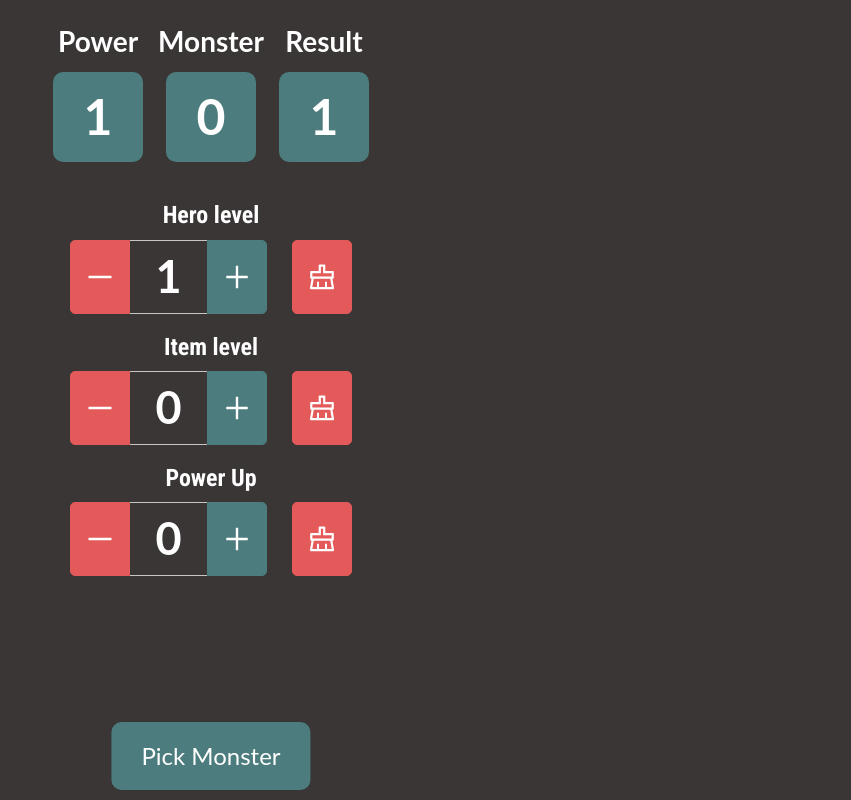
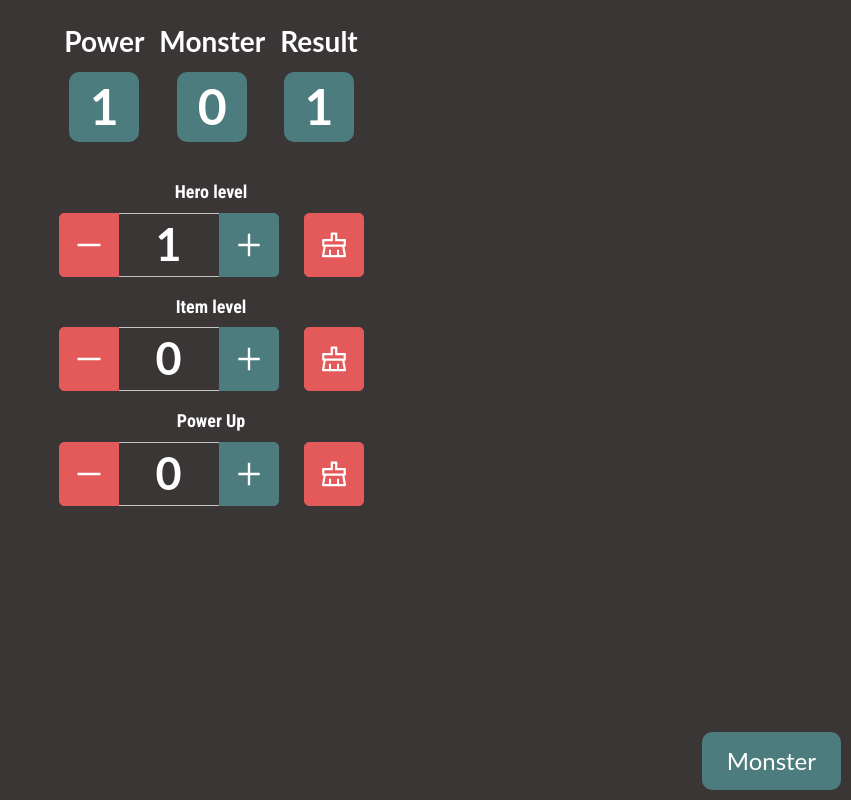
Before and after one commit to VitaliyZavgorodniy/manchkin-game-ui, a Next.js app: page / in a window 1280 px wide. Shown: the whole page, without its empty margins (429-1280 px from the left). Built offline with nearby package versions, Linux system fonts and the light colour scheme.

Commit message:
descreased elements sizes

```diff
--- a/components/CommonButton/CommonButton.styled.ts
+++ b/components/CommonButton/CommonButton.styled.ts
@@ -1,7 +1,7 @@
 import styled from 'styled-components';
 
 export const Wrapper = styled.button`
-  padding: 20px 30px;
+  padding: 15px 25px;
   background-color: ${(p) => p.theme.colors.alt};
   color: ${(p) => p.theme.colors.contrast};
   font-size: 24px;
--- a/components/HandleBar/HandleBar.styled.ts
+++ b/components/HandleBar/HandleBar.styled.ts
@@ -10,7 +10,7 @@ export const Wrapper = styled.div`
 
 export const Title = styled.h3`
   font-family: 'Roboto Condensed', sans-serif;
-  font-size: 24px;
+  font-size: 18px;
   font-style: normal;
   font-weight: 300px;
 `;
@@ -25,7 +25,8 @@ export const ValueBoard = styled.h4`
   display: flex;
   justify-content: center;
   align-items: center;
-  padding: 10px 25px;
+  width: 100px;
+  padding: 5px 0px;
   border: 1px solid ${(p) => p.theme.colors.holder};
   border-right: none;
   border-left: none;
--- a/components/InfoBoard/InfoBoard.styled.ts
+++ b/components/InfoBoard/InfoBoard.styled.ts
@@ -29,8 +29,8 @@ export const Info = styled.h3`
   display: flex;
   justify-content: center;
   align-items: center;
-  width: 90px;
-  height: 90px;
+  width: 70px;
+  height: 70px;
   margin-top: 15px;
   font-size: 50px;
   background-color: ${(p) => p.theme.colors.alt};
--- a/components/ModalLevelPicker/ModalLevelPicker.styled.ts
+++ b/components/ModalLevelPicker/ModalLevelPicker.styled.ts
@@ -11,20 +11,24 @@ export const Wrapper = styled.div`
   justify-content: center;
   padding-top: 60px;
   background-color: ${(p) => p.theme.colors.primary};
+
+  &::-webkit-scrollbar {
+    display: none;
+  }
 `;
 
 export const List = styled.ul`
   display: flex;
   flex-wrap: wrap;
   align-content: flex-start;
-  width: 400px;
-  margin: -20px 0 0 -20px;
+  width: 300px;
+  margin: -10px 0 0 -10px;
 `;
 
 export const Item = styled.li`
-  margin: 20px 0px 0px 20px;
-  width: 60px;
-  height: 60px;
+  margin: 10px 0px 0px 10px;
+  width: 50px;
+  height: 50px;
 `;
 
 export const PickButton = styled.button`
--- a/pages/index.tsx
+++ b/pages/index.tsx
@@ -65,7 +65,7 @@ const Home: NextPage = () => {
       />
 
       <ButtonContainer>
-        <CommonButton title="Pick Monster" onClick={() => setOpenModal(true)} />
+        <CommonButton title="Monster" onClick={() => setOpenModal(true)} />
       </ButtonContainer>
     </MainLayout>
   );
@@ -73,9 +73,8 @@ const Home: NextPage = () => {
 
 const ButtonContainer = styled.div`
   position: fixed;
-  left: 50%;
+  right: 10px;
   bottom: 10px;
-  transform: translateX(-50%);
 `;
 
 export default Home;
```
